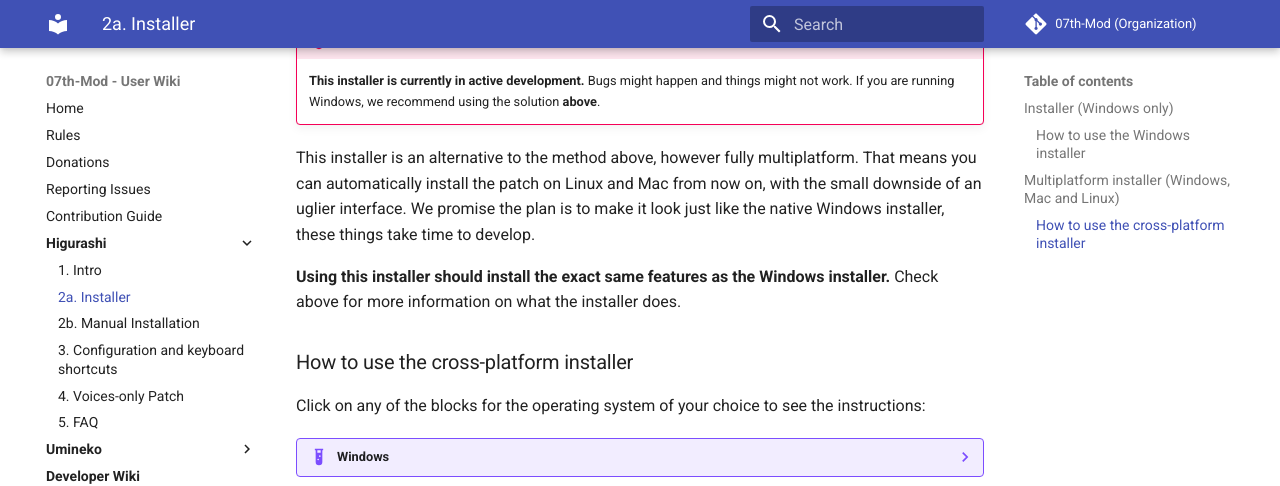
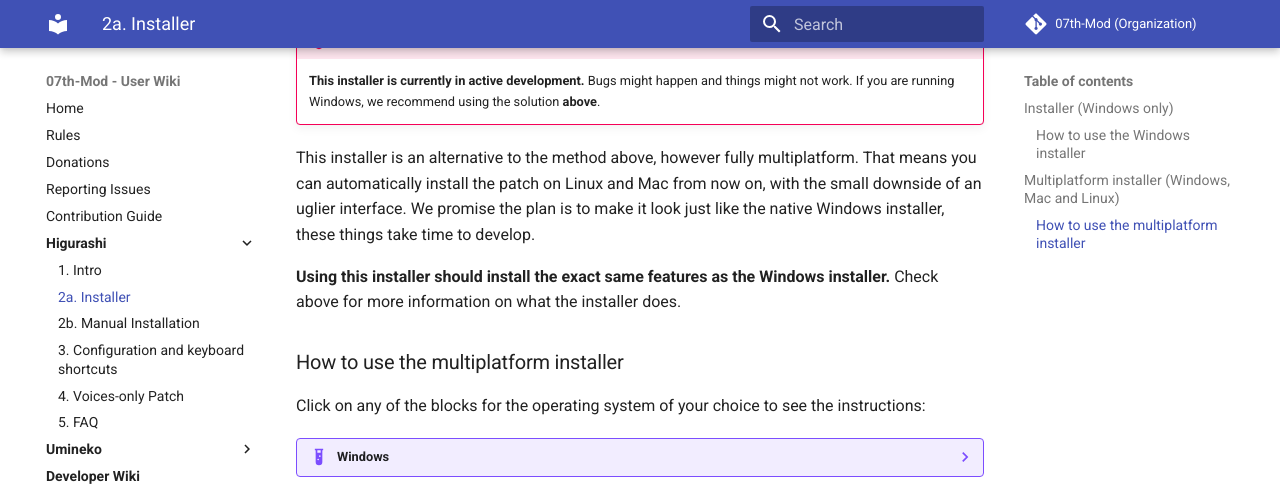
Before and after one commit to 07th-mod/wiki, an MkDocs documentation site: the page built from docs/Higurashi/Higurashi-Part-1---Voice-and-Graphics-Patch.md, in a window 1280 px wide and 900 px high, scrolled down 1326 px. Shown: the top 486 px of the window. Built offline with MkDocs 1.6.1 and Material for MkDocs 9.7.7, drawn with Linux system fonts in a browser that asks for light colours.

Commit message:
Cross-platform >> multiplatform

```diff
--- a/docs/Higurashi/Higurashi-Part-1---Voice-and-Graphics-Patch.md
+++ b/docs/Higurashi/Higurashi-Part-1---Voice-and-Graphics-Patch.md
@@ -37,7 +37,7 @@
 
 **Using this installer should install the exact same features as the Windows installer.** Check above for more information on what the installer does.
 
-### How to use the cross-platform installer
+### How to use the multiplatform installer
 
 Click on any of the blocks for the operating system of your choice to see the instructions:
 
```
